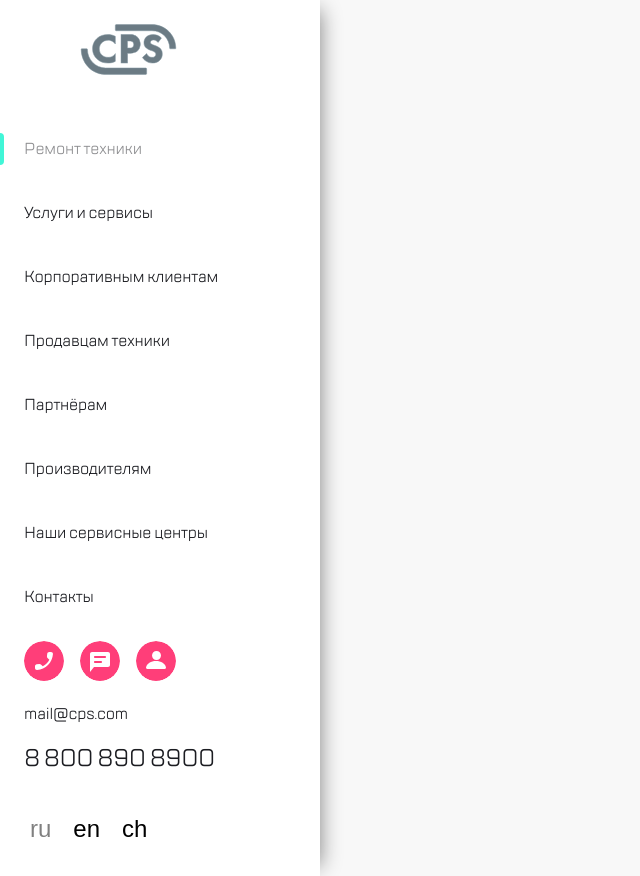
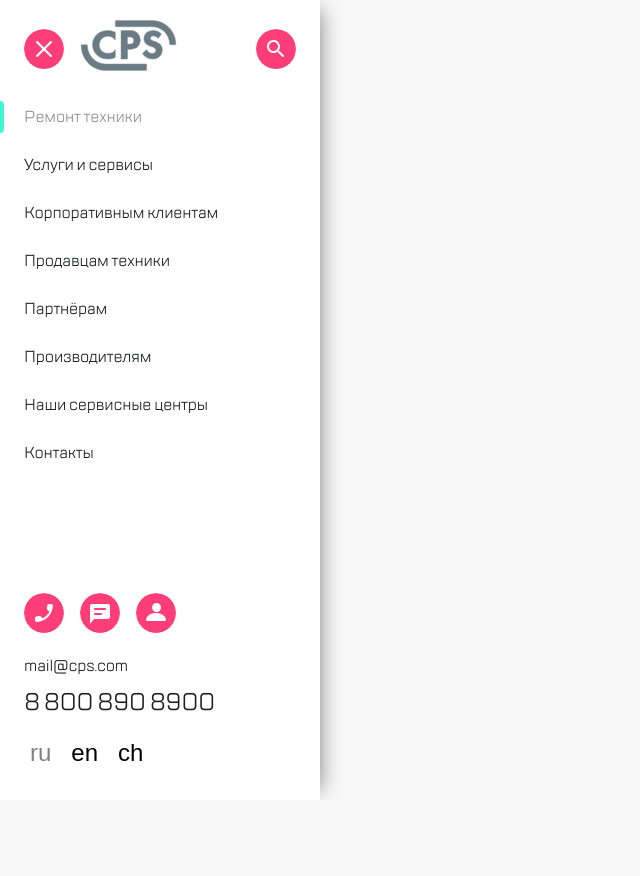
Before and after one commit to Roman-coder-moder/Roman-coder-moder.github.io, a plain HTML site: page menu.html in a window 1280 px wide. Shown: the whole page, without its empty margins (0-640 px from the left). After the commit the page ends 800 px from the top, so only its background shows below. Drawn offline with Linux system fonts and the light colour scheme.

Commit message:
another update

```diff
--- a/styles.css
+++ b/styles.css
@@ -37,9 +37,10 @@
     cursor: pointer;
 }
 
-.button:hover {
-    transform: rotate(10deg) scale(0.9);
-    transition: all 0.3s;
+.button:hover,
+.logo:hover {
+    opacity: 0.7;
+    transition: opacity 0.3s;
 }
 
 .order__link{
@@ -325,7 +326,7 @@
     display: flex;
     align-items: center;
     padding: 0 24px;
-    margin: 24px 0 48px 0;
+    margin: 20px 0 20px 0;
 }
 
 .menu__logo {
@@ -370,7 +371,7 @@
 }
 
 .nav-menu__item + .nav-menu__item {
-    margin-top: 24px;
+    margin-top: 16px;
 }
 
 .nav-menu__link {
@@ -381,7 +382,7 @@
     display: block;
     color: #1B1C21;
     text-decoration: none;
-    height: 40px;
+    height: 32px;
     white-space: nowrap;
     background-color: inherit;
     padding: 8px 24px;
@@ -393,7 +394,7 @@
 
 .menu__contacts {
     margin-top: auto;
-    margin-bottom: 40px;
+    margin-bottom: 20px;
 }
 
 .contacts {
@@ -415,7 +416,7 @@
     display: block;
     color: #1B1C21;
     text-decoration: none;
-    height: 40px;
+    height: 32px;
     background-color: inherit;
     margin-top: 16px;
 }
@@ -444,7 +445,7 @@
 }
 
 .lang__item + .lang__item {
-    margin-left: 10px;
+    margin-left: 8px;
 }
 
 .lang__btn {
```
Also changed, not shown: images/icons/close.svg (added), images/icons/search.svg (added).
